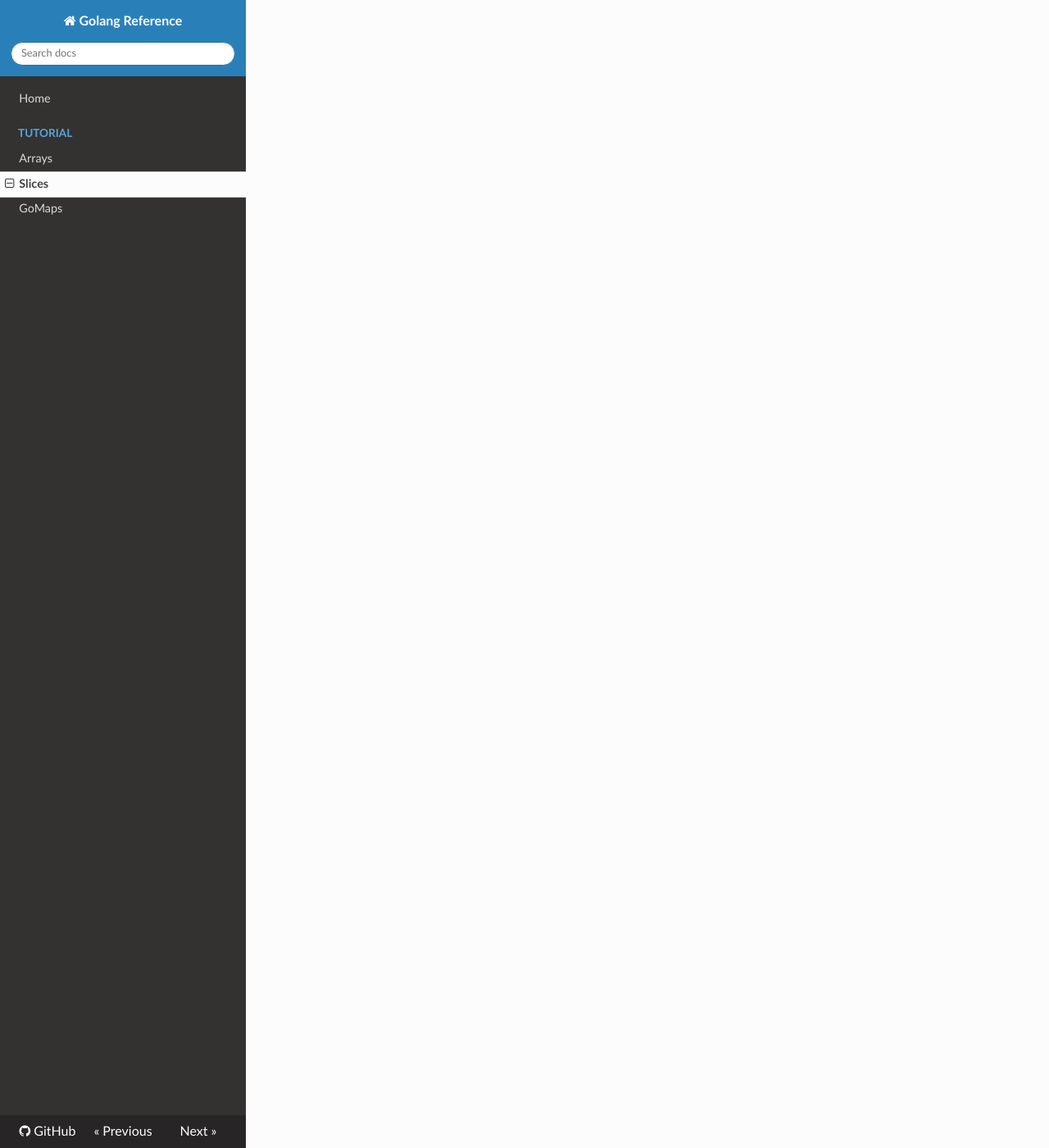
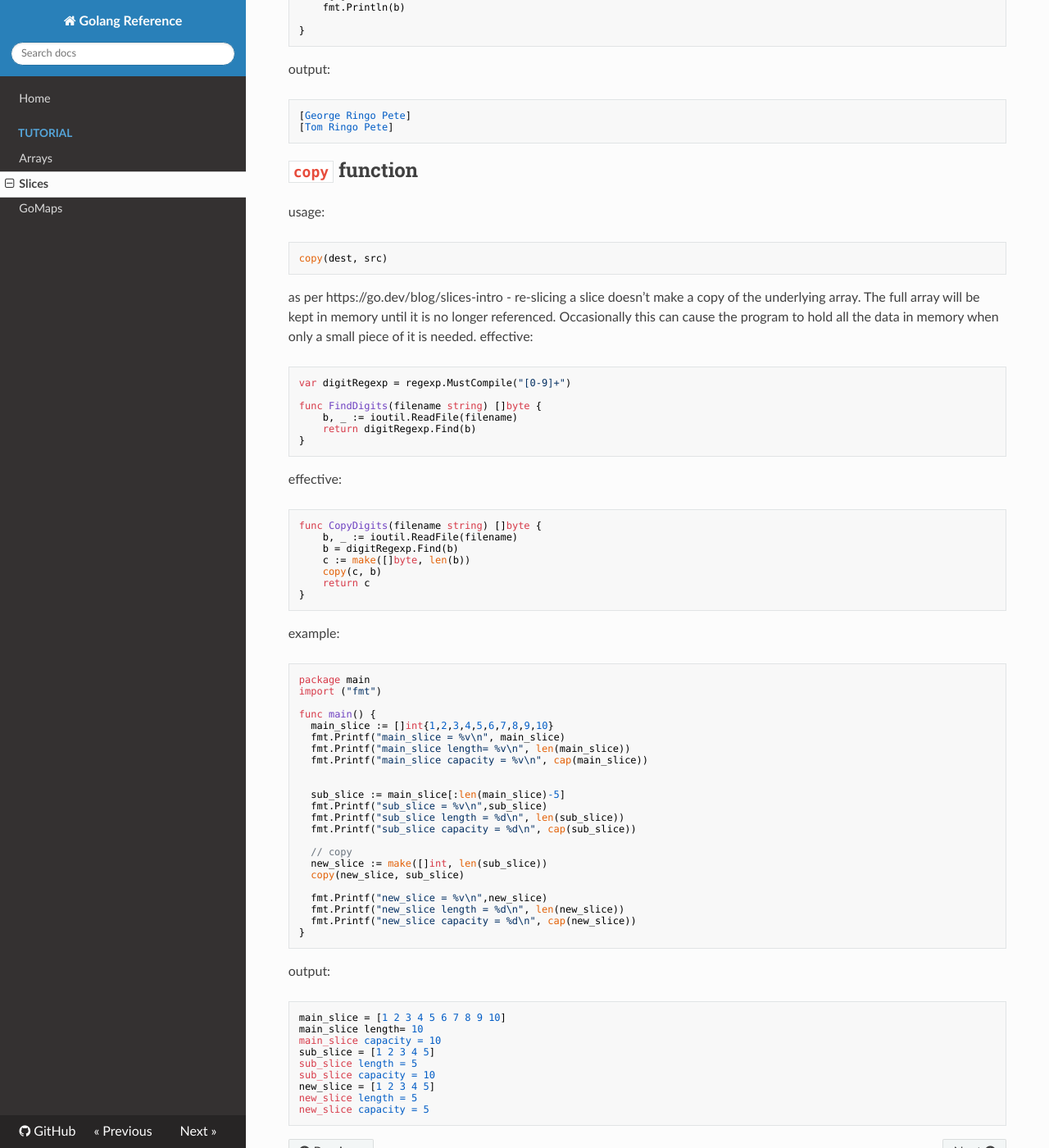
Before and after one commit to rmechi/go, an MkDocs documentation site: the page built from docs/go/slices.md, in a window 1280 px wide and 1400 px high, scrolled down 2928 px. Shown: the whole window at 82% size. Built offline with MkDocs 1.6.1, drawn with Linux system fonts in a browser that asks for light colours; nearby versions of some CDN libraries; some of the changed text lies outside the part shown.

Commit message:
initial commit

````diff
--- a/docs/go/slices.md
+++ b/docs/go/slices.md
@@ -85,6 +86,13 @@
 	fmt.Printf("capacity = %d\n", cap(testslice))
 	fmt.Println(testslice)
 
+    fmt.Println("----------------------------")
+
+    y_array := [6]byte{'G', 'o', 'l', 'a', 'n', 'g'}
+	fmt.Println(y_array)
+	y_slice := y_array[3:5]
+	fmt.Println(y_slice)
+
 }
 ```
 
@@ -93,4 +101,137 @@
 length = 2
 capacity = 2
 [4 5]
+------------------
+[71 111 108 97 110 103]
+[97 110]
 ```
+
+## appending to slice
+usahe:
+```
+c := append(slice1, slice2...)        # merging 2 slices
+c := append(slice1, "item1", "item2" )  # adding items to slice
+```
+
+example:
+```
+package main
+
+import (
+	"fmt"
+)
+
+func main() {
+
+	a := []string{"John", "Paul"}
+	b := []string{"George", "Ringo", "Pete"}
+	a = append(a, b...) // equivalent to "append(a, b[0], b[1], b[2])"
+	fmt.Println(a)
+	a = append(a, "something")
+	fmt.Println(a)
+}
+```
+
+output:
+```
+[John Paul George Ringo Pete]
+[John Paul George Ringo Pete something]
+```
+
+# get and change a element from slice
+usage:
+```
+slice[index] = "new_value"
+```
+example:
+```
+package main
+
+import (
+	"fmt"
+)
+
+func main() {
+
+	b := []string{"George", "Ringo", "Pete"}
+	fmt.Println(b)
+	b[0] = "Tom"
+	fmt.Println(b)
+
+}
+```
+
+output:
+```
+[George Ringo Pete]
+[Tom Ringo Pete]
+```
+
+## ```copy``` function
+usage:
+```
+copy(dest, src)
+```
+
+as per  https://go.dev/blog/slices-intro
+- re-slicing a slice doesn’t make a copy of the underlying array. The full array will be kept in memory until it is no longer referenced. Occasionally this can cause the program to hold all the data in memory when only a small piece of it is needed.
+effective:
+```
+var digitRegexp = regexp.MustCompile("[0-9]+")
+
+func FindDigits(filename string) []byte {
+    b, _ := ioutil.ReadFile(filename)
+    return digitRegexp.Find(b)
+}
+```
+
+effective:
+```
+func CopyDigits(filename string) []byte {
+    b, _ := ioutil.ReadFile(filename)
+    b = digitRegexp.Find(b)
+    c := make([]byte, len(b))
+    copy(c, b)
+    return c
+}
+```
+
+example:
+```
+package main
+import ("fmt")
+
+func main() {
+  main_slice := []int{1,2,3,4,5,6,7,8,9,10}
+  fmt.Printf("main_slice = %v\n", main_slice)
+  fmt.Printf("main_slice length= %v\n", len(main_slice))
+  fmt.Printf("main_slice capacity = %v\n", cap(main_slice))
+
+
+  sub_slice := main_slice[:len(main_slice)-5]
+  fmt.Printf("sub_slice = %v\n",sub_slice)
+  fmt.Printf("sub_slice length = %d\n", len(sub_slice))
+  fmt.Printf("sub_slice capacity = %d\n", cap(sub_slice))
+
+  // copy
+  new_slice := make([]int, len(sub_slice))
+  copy(new_slice, sub_slice)
+
+  fmt.Printf("new_slice = %v\n",new_slice)
+  fmt.Printf("new_slice length = %d\n", len(new_slice))
+  fmt.Printf("new_slice capacity = %d\n", cap(new_slice))
+}
+```
+
+output:
+```
+main_slice = [1 2 3 4 5 6 7 8 9 10]
+main_slice length= 10
+main_slice capacity = 10
+sub_slice = [1 2 3 4 5]
+sub_slice length = 5
+sub_slice capacity = 10
+new_slice = [1 2 3 4 5]
+new_slice length = 5
+new_slice capacity = 5
+```
````
Also changed, not shown: other parts of docs/go/slices.md (+4 -3 lines).
